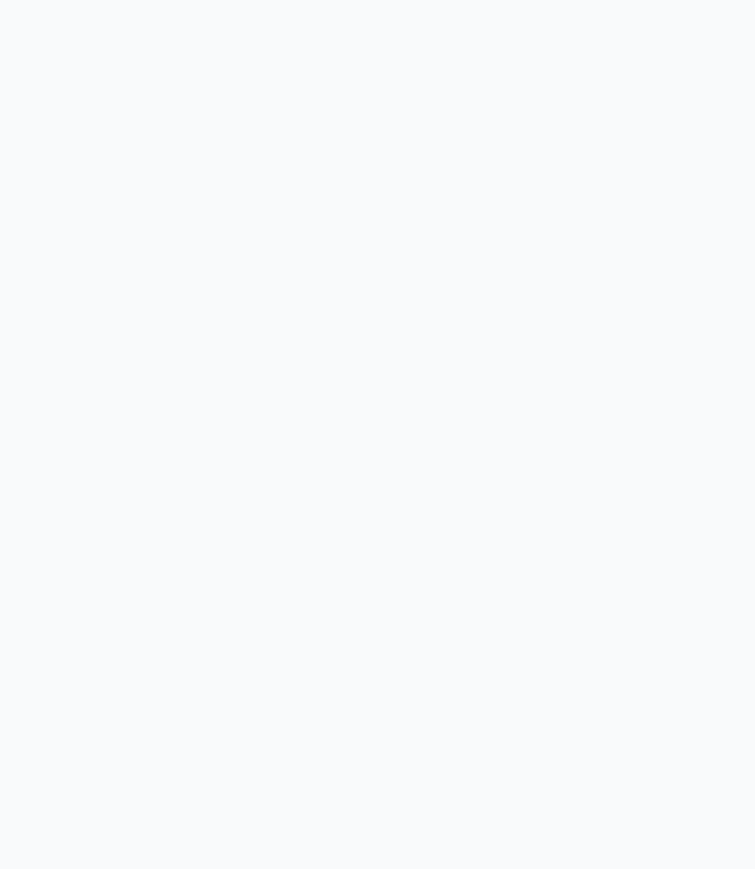
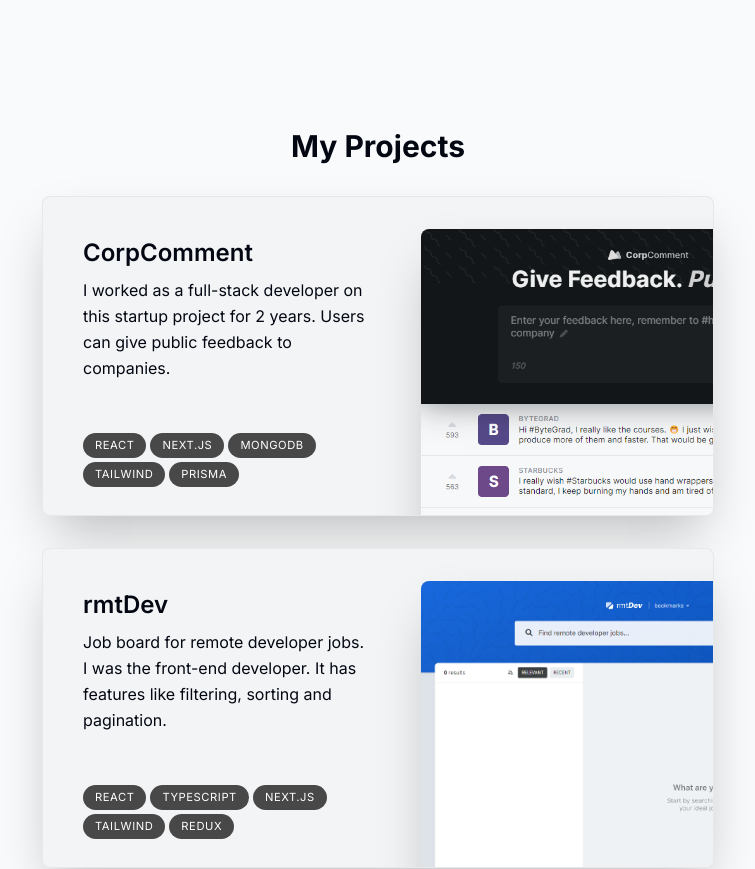
Before and after one commit to hoangbayern/project_portfolio, a Next.js app: page / in a window 1280 px wide. Shown: the part 1260-2129 px from the top of the page, without its empty margins (262-1017 px from the left). Built offline with nearby package versions, Linux system fonts and the light colour scheme.

Commit message:
feature my project

```diff
--- a/app/page.tsx
+++ b/app/page.tsx
@@ -1,6 +1,8 @@
 import About from "@/components/About";
 import Divider from "@/components/Divider";
 import Intro from "@/components/Intro";
+import Project from "@/components/Project";
+import Projects from "@/components/Projects";
 
 export default function Home() {
   return (
@@ -8,6 +10,8 @@ export default function Home() {
       <Intro />
       <Divider />
       <About />
+      <Projects />
+      <Project />
     </main>
   )
 }
--- a/components/About.tsx
+++ b/components/About.tsx
@@ -6,10 +6,11 @@ import { motion } from "framer-motion";
 
 export default function About() {
   return (
-    <motion.section className="text-center leading-8 max-w-[45rem]"
+    <motion.section className="text-center leading-8 max-w-[45rem] mb-28 sm:mb-40"
     initial={{ y: 100, opacity: 0 }}
     animate={{ y: 0, opacity: 1 }}
     transition={{ delay: 0.12 }}>
+
       <SectionHeading>About me</SectionHeading>
 
       <p className="mb-3 text-lg">
--- a/components/Heading-h2.tsx
+++ b/components/Heading-h2.tsx
@@ -6,6 +6,6 @@ type Props = {
 
 export default function SectionHeading({children}: Props) {
   return (
-    <h2 className='font-bold text-3xl capitalize mb-8'>{children}</h2>
+    <h2 className='font-bold text-3xl capitalize mb-8 text-center'>{children}</h2>
   )
 }
--- /dev/null
+++ b/components/Project.tsx
@@ -0,0 +1,48 @@
+import { projectsData } from "@/lib/data";
+import Image from "next/image";
+import React from "react";
+
+type ProjectProps = (typeof projectsData)[number];
+
+export default function Project(props: ProjectProps) {
+  const { title, description, tags, imageUrl } = props;
+  return (
+    <>
+      {title ? (
+        <section
+          className="group bg-gray-100 max-w-[42rem] overflow-hidden border
+               border-black/5 rounded-lg relative sm:h-[20rem] mb-3 sm:mb-8 last:mb-0
+               shadow-2xl cursor-pointer hover:bg-gray-300 transition"
+        >
+          <div className="pt-4 pb-7 px-5 sm:pl-10 sm:pt-10 sm:pr-2 sm:max-w-[50%] h-full
+          flex flex-col">
+            <h3 className="text-2xl font-semibold">{title}</h3>
+            <p className="mt-2 leading-relaxed">{description}</p>
+            {tags ? (
+              <ul className="flex flex-wrap gap-1 mt-4 sm:mt-auto">
+                {tags.map((tag, index) => (
+                  <li
+                    key={index}
+                    className="bg-black/[0.7] px-3 py-1 uppercase text-white
+                      text-[0.7rem] rounded-full tracking-wider"
+                  >
+                    {tag}
+                  </li>
+                ))}
+              </ul>
+            ) : null}
+          </div>
+          {imageUrl ? (
+            <Image
+              src={imageUrl}
+              alt="Image Project"
+              quality={95}
+              className="absolute top-8 -right-40 w-[28.25rem] rounded-lg shadow-2xl
+              group-hover:-translate-x-3 group-hover:-translate-y-3 group-hover:-rotate-3 transition"
+            />
+          ) : null}
+        </section>
+      ) : null}
+    </>
+  );
+}
--- /dev/null
+++ b/components/Projects.tsx
@@ -0,0 +1,19 @@
+import React from "react";
+import SectionHeading from "./Heading-h2";
+import { projectsData } from "@/lib/data";
+import Project from "./Project";
+
+export default function Projects() {
+  return (
+    <section>
+      <SectionHeading>My Projects</SectionHeading>
+      <div>
+        {projectsData.map((project, index) => (
+          <React.Fragment key={index}>
+            <Project {...project} />
+          </React.Fragment>
+        ))}
+      </div>
+    </section>
+  );
+}
```
